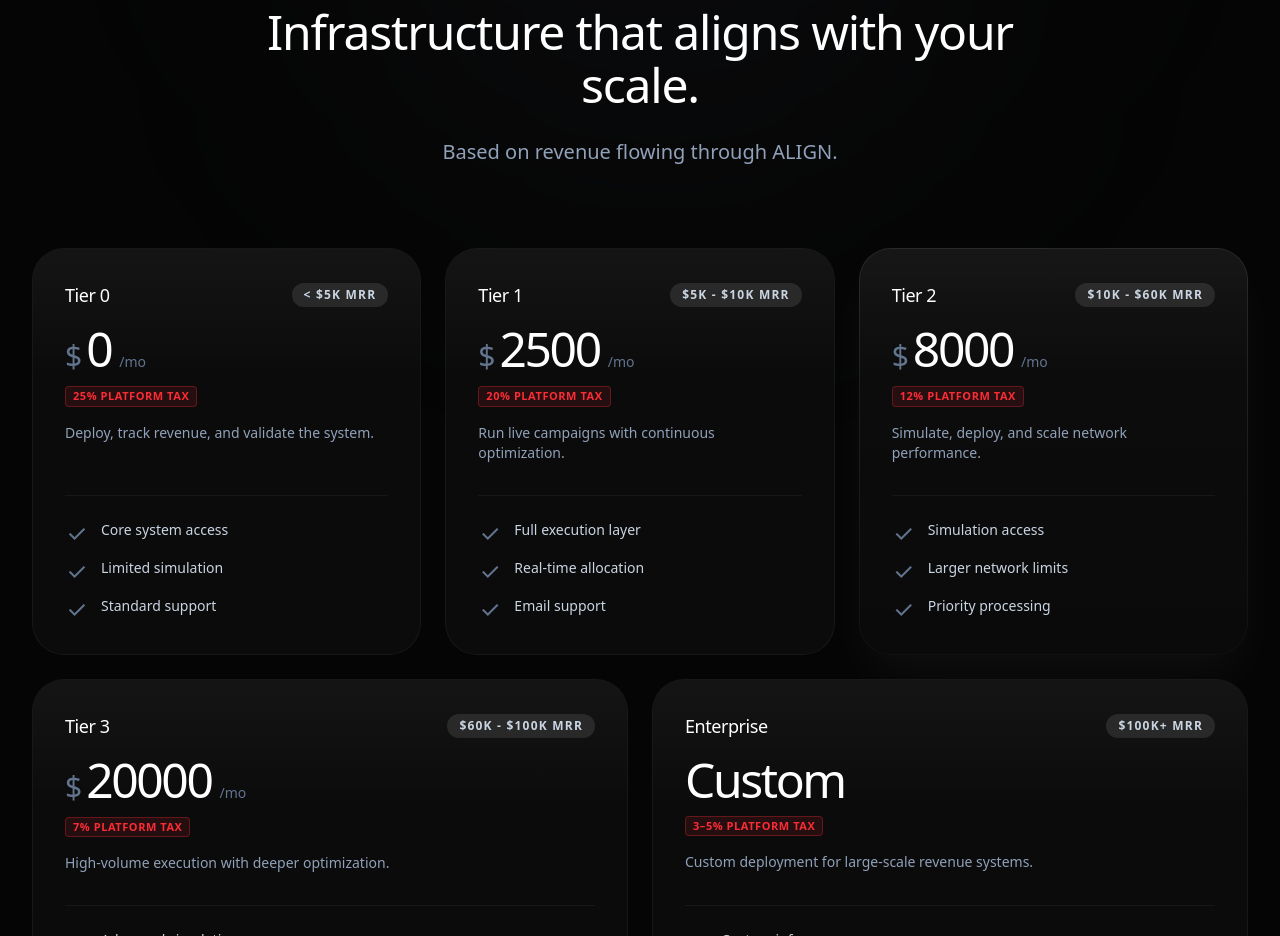
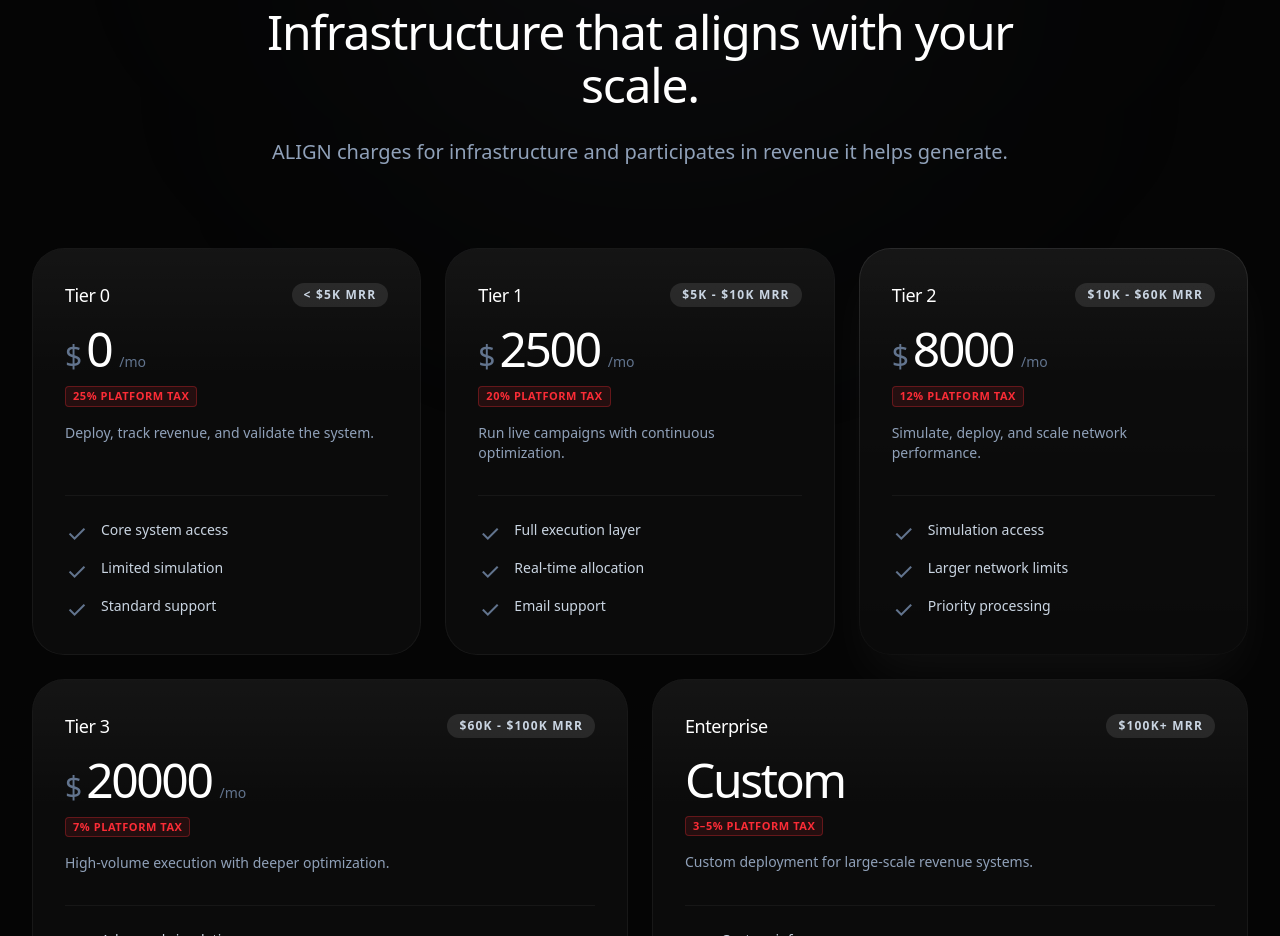
Before and after one commit to shirouem/ALIGN, a Next.js app: page / in a window 1280 px wide. Shown: the part 4560-5496 px from the top of the page. Built offline with nearby package versions, Linux system fonts and the light colour scheme.

Commit message:
pricing subtext

```diff
--- a/src/components/sections/Pricing.tsx
+++ b/src/components/sections/Pricing.tsx
@@ -73,7 +73,7 @@
                         Infrastructure that aligns with your scale.
                     </h2>
                     <p className="text-xl text-slate-400 font-light leading-relaxed">
-                        Based on revenue flowing through ALIGN.                   </p>
+                        ALIGN charges for infrastructure and participates in revenue it helps generate.                   </p>
                 </motion.div>
 
                 <div className="flex flex-col gap-6">
```
